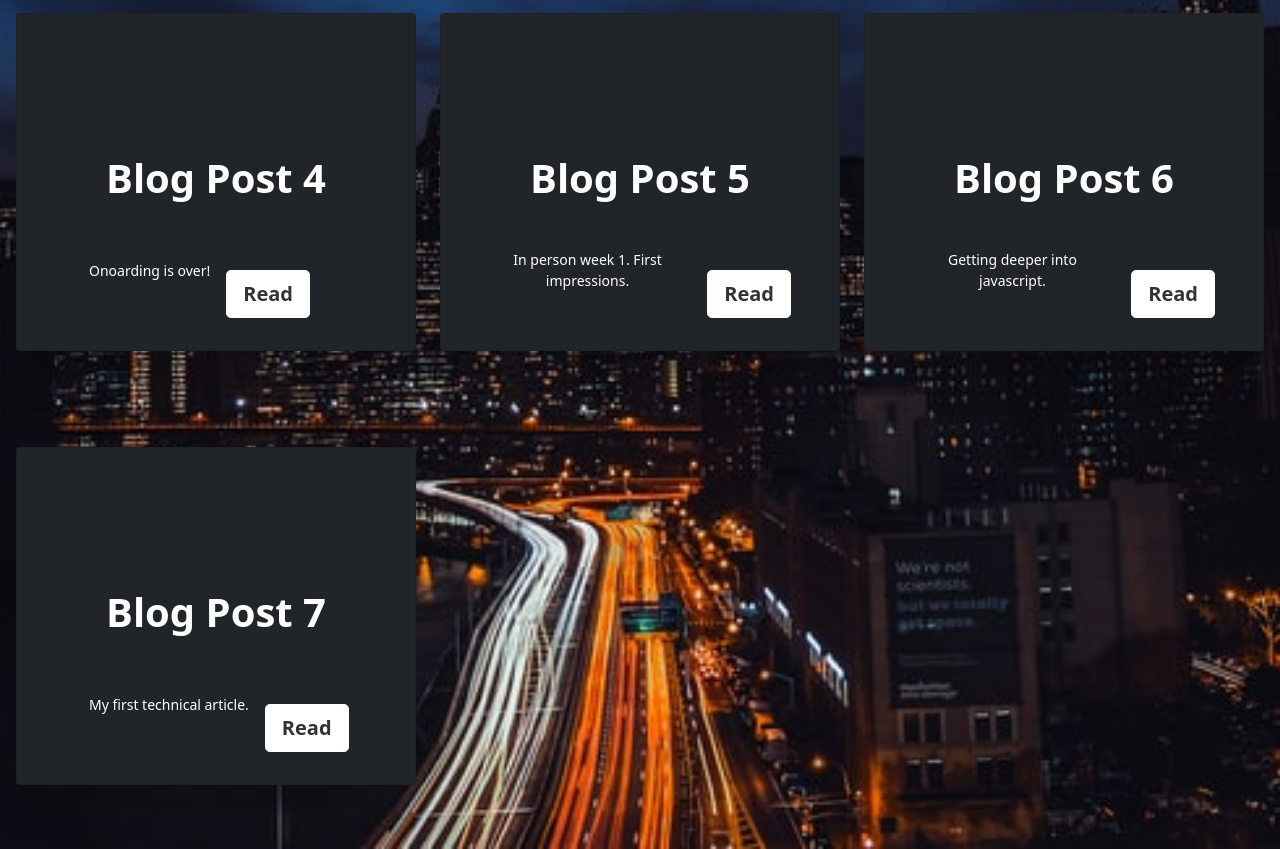
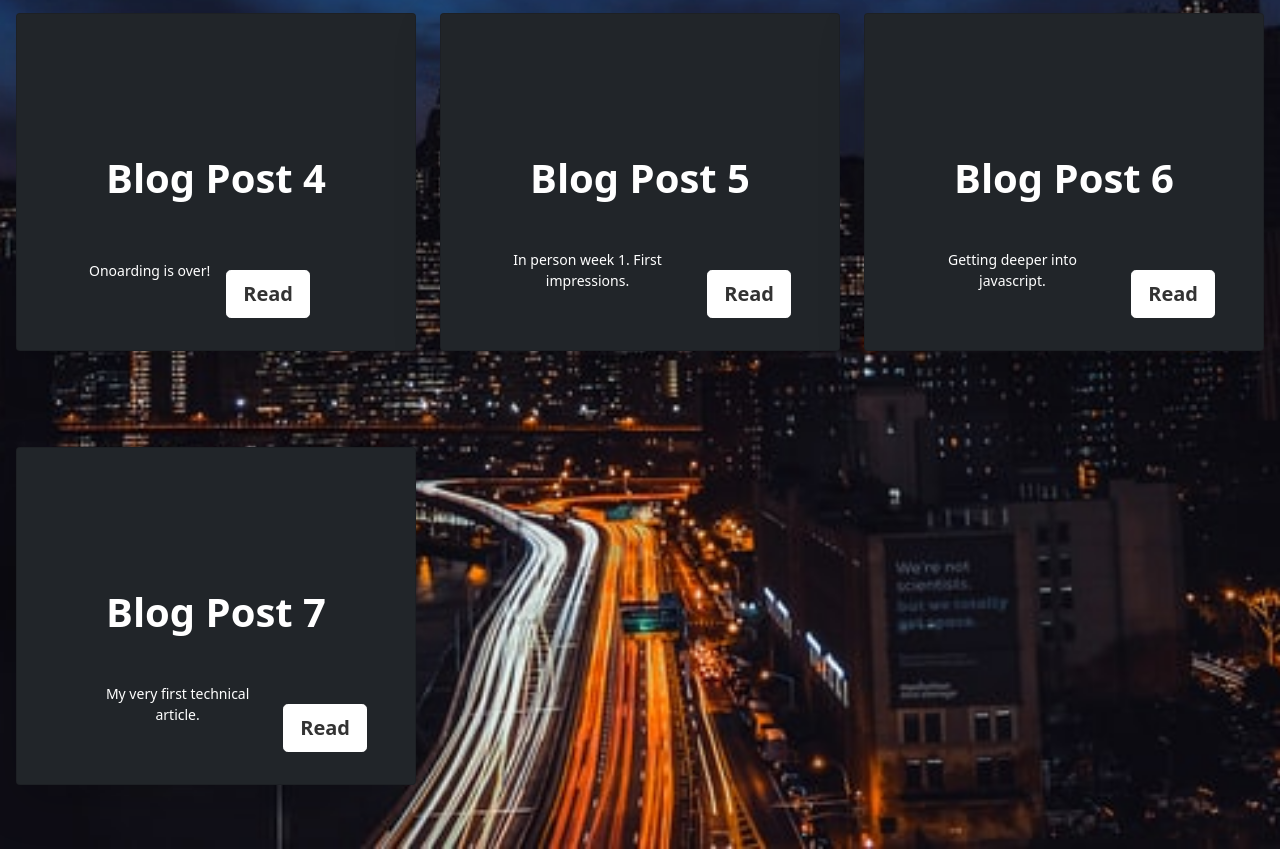
Before and after one commit to anthony-devarti/wireframe-blog, a website: page blog.html in a window 1280 px wide. Shown: the part 667-1516 px from the top of the page. Drawn offline with nearby package versions, Linux system fonts and the light colour scheme; files whose address does not match are found by name.

```diff
--- a/blog.html
+++ b/blog.html
@@ -150,7 +150,7 @@
                   <ul class="d-flex list-unstyled mt-auto">
                       <li class="d-flex align-items-center me-3">
                       <svg class="bi me-2" width="1em" height="1em"><use xlink:href="#geo-fill"></use></svg>
-                      <small>My first technical article.</small>
+                      <small>My very first technical article.</small>
                     </li>
                     <li class="d-flex align-items-center">
                       <a href="blogposts/Frontend/week7/week7.html" class="btn btn-lg btn-secondary fw-bold border-white bg-white mt-5">Read</a>
```
